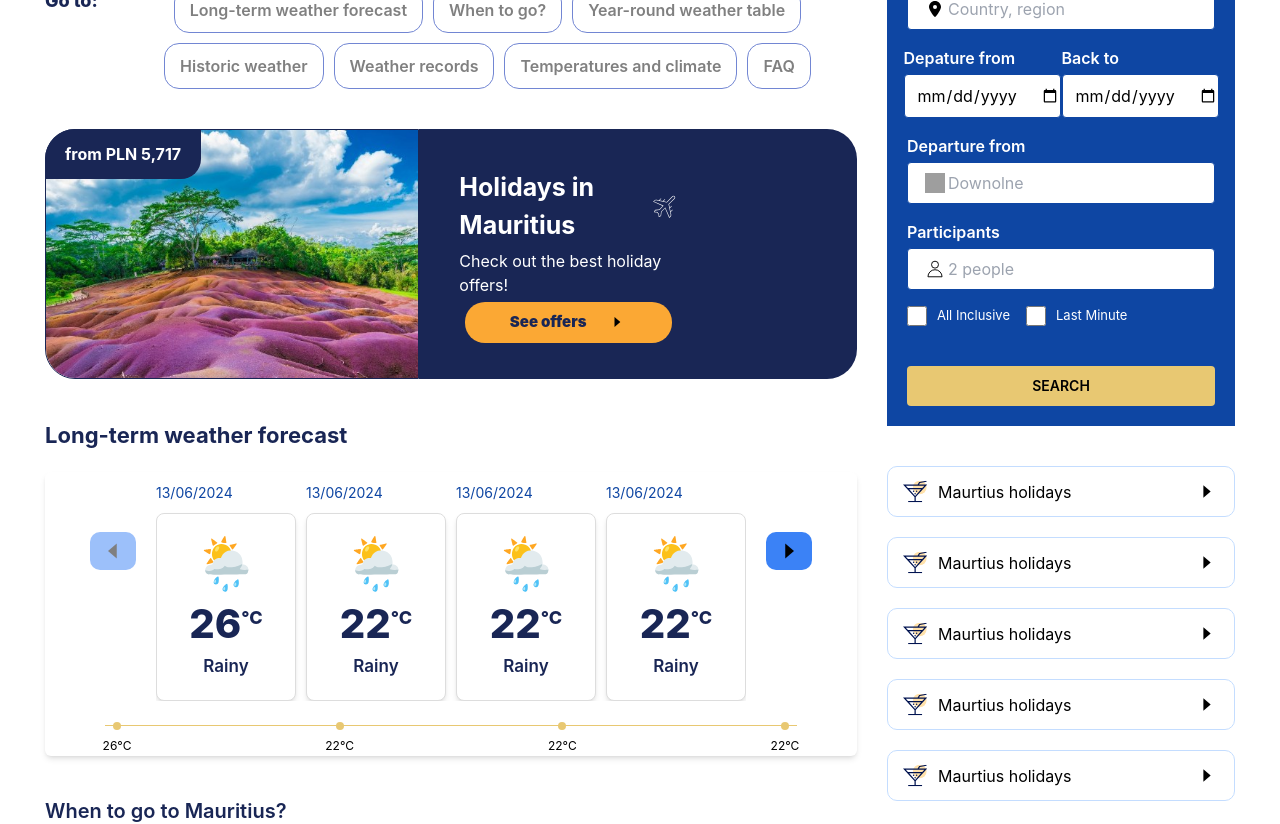
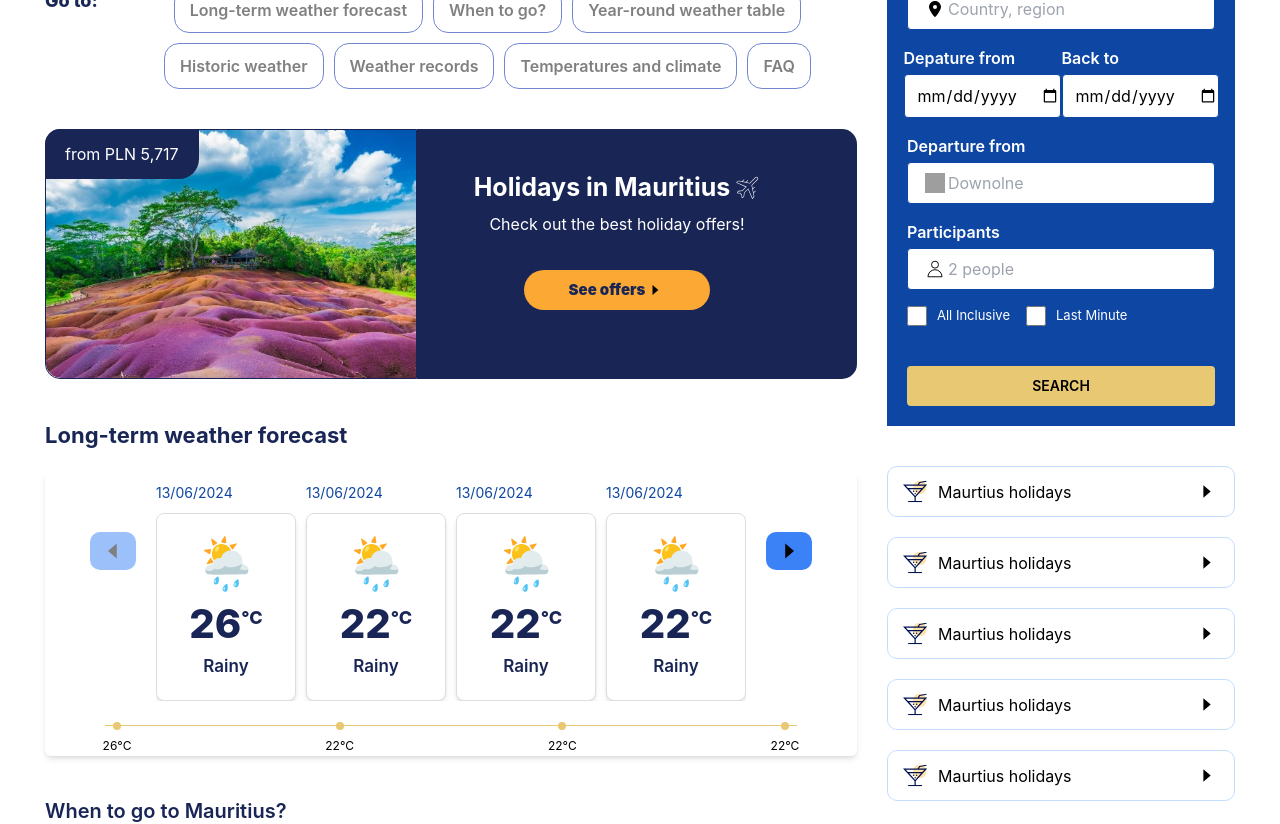
Before and after one commit to Daniel-Musunza/weather, a React (Create React App) app: page / in a window 1280 px wide. Shown: the part 900-1724 px from the top of the page. Built offline with nearby package versions, Linux system fonts and the light colour scheme; grey boxes are pictures that could not be loaded.

Commit message:
added some changes

```diff
--- a/package.json
+++ b/package.json
@@ -10,6 +10,7 @@
     "@fortawesome/free-regular-svg-icons": "^6.5.2",
     "@fortawesome/free-solid-svg-icons": "^6.5.2",
     "@fortawesome/react-fontawesome": "^0.2.2",
+    "@mantine/core": "^7.10.1",
     "@mui/material": "^5.15.19",
     "@testing-library/jest-dom": "^5.17.0",
     "@testing-library/react": "^13.4.0",
--- a/src/components/ImageView.jsx
+++ b/src/components/ImageView.jsx
@@ -1,33 +1,55 @@
-import React from 'react'
+import React from 'react';
+import { Card, Text, Button } from '@mantine/core';
 
 const ImageView = () => {
   return (
-        <div className="flex flex-col md1:flex-row w-[100%] relative">
-            <div className="absolute z-[1] ">
-                <p className='text-white font-[700] rounded-tl-[30px] rounded-br-[20px] bg-darkBlue-2 py-[13px] px-[20px]'>from PLN 5,717</p>
+    <div className="flex flex-col md:flex-row w-full relative">
+      <div className="absolute z-10">
+        <Text
+          className='rounded-tl-[15px] rounded-br-[20px] text-white bg-darkBlue-2 py-[13px] px-[20px]'
+          color="white"
+          weight={700}
+        >
+          from PLN 5,717
+        </Text>
       </div>
+
+      <Card
+        shadow="md"
+        className='h-[250px] border-[1px] border-darkBlue-2 rounded-t-[15px] md:rounded-tr-[0px] md:rounded-s-[15px] relative'
+      >
         <img src="../../images/photos/upload_6539018e83284.jpg" alt=""
-            className='h-[250px] border-[1px] border-darkBlue-2 rounded-t-[30px] md1:rounded-tr-[0px] md1:rounded-s-[30px] relative'
-            />
-            <div className="rounded-b-[30px] md1:rounded-bl-[0px] md1:rounded-e-[30px] h-[250px] bg-darkBlue-2 flex flex-col gap-[10px] xl:gap-[5px] justify-between items-center md1:justify-start px-[20px] pl-[20px] md1:pl-[40px] py-[40px] md1:pr-[180px] w-[100%]">
+        className="w-[100%] md:w-[800px] h-full object-cover rounded-t-[15px] md:rounded-tr-[0px] md:rounded-s-[15px] " />
+      </Card>
+      <Card
+        className='rounded-b-[15px] md:rounded-bl-[0px] md:rounded-e-[15px]  bg-darkBlue-2 flex flex-col gap-[10px] md:gap-[5px] justify-between items-center md:justify-start px-[20px] md:pl-[40px] py-[40px] md:pr-[80px] w-full '
+      >
         <h1 className='flex flex-row gap-[5px] items-center text-[25px] text-white font-[700]'>
           <span>Holidays in Mauritius </span>
-                    <img src="../../images/icons/plane-airplane-aircraft-flight-travel-vacation.svg" alt=""
-                    className='h-[25px] w-[25px] invert '
+          <img
+            src="../../images/icons/plane-airplane-aircraft-flight-travel-vacation.svg"
+            alt=""
+            className='h-[25px] w-[25px] invert'
           />
         </h1>
-                <p className='text-white'>
-                    Check out the best holiday offers!
-                </p>
+        <Text className="text-white">Check out the best holiday offers!</Text>
         <div className="flex-grow flex flex-col justify-center items-center w-full">
-                    <button className='flex flex-row justify-center items-center gap-[20px] bg-[#FBA834] px-[45px] py-[9px] text-darkBlue-2 text-[15px] rounded-[20px] outline-none'>
+        <div
+            className='inline-flex cursor-pointer flex-row items-center bg-[#FBA834] px-[45px] py-[9px] text-darkBlue-2 text-[15px] rounded-[20px] outline-none'
+            variant="gradient"
+            color="yellow"
+        >
             <span className='font-[900]'>See offers</span>
-                        <img src="../../images/icons/triangle-right.svg" alt="" className='h-[20px] w-[20px]' />
-                    </button>
+            <img
+                src="../../images/icons/triangle-right.svg"
+                alt=""
+                className='h-[20px] w-[20px]'
+            />
         </div>
         </div>
+      </Card>
     </div>
-  )
-}
+  );
+};
 
-export default ImageView
+export default ImageView;
--- a/src/components/MonthTemp.jsx
+++ b/src/components/MonthTemp.jsx
@@ -145,8 +145,8 @@ const MonthTemp = () => {
             ))}
         </div>
         <div className="flex flex-col justify-center items-center w-full overflow-hidden">
-            <div className="flex flex-row items-center justify-center gap-[10px] md:gap-[20px]">
-                <div className="shrink-0">
+            <div className="flex flex-row  justify-center gap-[10px] md:gap-[20px]">
+                <div className="shrink-0 mt-[50px]">
                     <button
                         onClick={handlePrev}
                         disabled={currentIndex === 0}
@@ -176,7 +176,7 @@ const MonthTemp = () => {
                         ))}
                     </div>
                 </div>
-                <div className="shrink-0">
+                <div className="shrink-0 mt-[50px]">
                     <button
                         onClick={handleNext}
                         disabled={currentIndex >= weatherData.length - cardsToShow}
--- a/src/components/WeatherRecords.jsx
+++ b/src/components/WeatherRecords.jsx
@@ -74,8 +74,8 @@ const WeatherRecords = () => {
                                 </div>
                             </div>
                             <div className="flex flex-col justify-center items-center gap-[10px] ">
-                                <p className='text-darkBlue-2 font-[600] text-[14px] '>13/02/2024</p>
-                                <p className="flex flex-row justify-center items-center text-[12px] font-[400] text-darkBlue-2">The highest temperature</p>
+                                <p className='text-darkBlue-2 font-[600] text-[14px] '>16/06/2024</p>
+                                <p className="flex flex-row justify-center items-center text-[12px] font-[400] text-darkBlue-2">Lowest temperature</p>
                             </div>
                         </div>
                     </div>
@@ -95,8 +95,8 @@ const WeatherRecords = () => {
                                 </div>
                             </div>
                             <div className="flex flex-col justify-center items-center gap-[10px] ">
-                                <p className='text-darkBlue-2 font-[600] text-[14px] '>13/02/2024</p>
-                                <p className="flex flex-row justify-center items-center text-[12px] font-[400] text-darkBlue-2">The highest temperature</p>
+                                <p className='text-darkBlue-2 font-[600] text-[14px] '>February 2024</p>
+                                <p className="flex flex-row justify-center items-center text-[12px] font-[400] text-darkBlue-2">The warmest month</p>
                             </div>
                         </div>
                         <div className="w-full  flex flex-col justify-center items-center gap-[15px] bg-white py-[25px] px-[20px] rounded-lg border-[1px] border-[#ddd] shadow-md  ">
@@ -114,8 +114,8 @@ const WeatherRecords = () => {
                                 </div>
                             </div>
                             <div className="flex flex-col justify-center items-center gap-[10px] ">
-                                <p className='text-darkBlue-2 font-[600] text-[14px] '>13/02/2024</p>
-                                <p className="flex flex-row justify-center items-center text-[12px] font-[400] text-darkBlue-2">The highest temperature</p>
+                                <p className='text-darkBlue-2 font-[600] text-[14px] '>June 2024</p>
+                                <p className="flex flex-row justify-center items-center text-[12px] font-[400] text-darkBlue-2">The coldest month</p>
                             </div>
                         </div>
                     </div>
--- a/src/index.js
+++ b/src/index.js
@@ -3,11 +3,14 @@ import ReactDOM from 'react-dom/client';
 import './index.css';
 import App from './App';
 import reportWebVitals from './reportWebVitals';
+import { MantineProvider } from '@mantine/core';
 
 const root = ReactDOM.createRoot(document.getElementById('root'));
 root.render(
   <React.StrictMode>
-    <App />
+    <MantineProvider>
+      <App />
+    </MantineProvider>
   </React.StrictMode>
 );
 
```
Also changed, not shown: 1 other file (tests, documents, lock files or other folders). Lines whose indentation alone changed are shown as unchanged.
